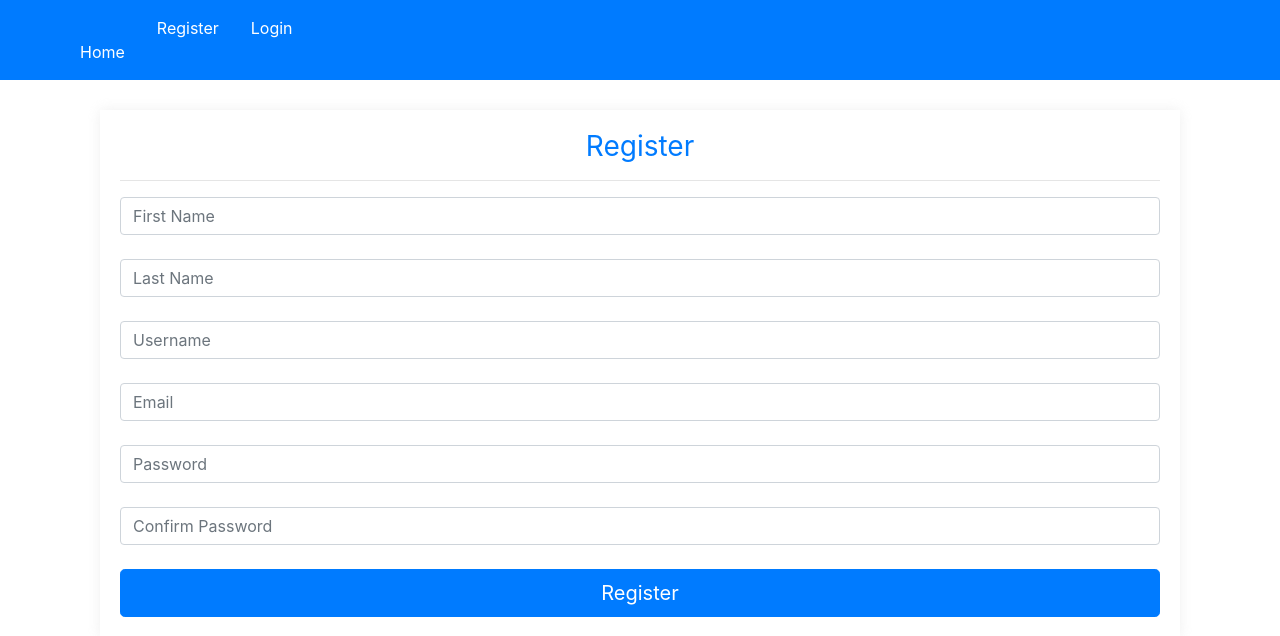
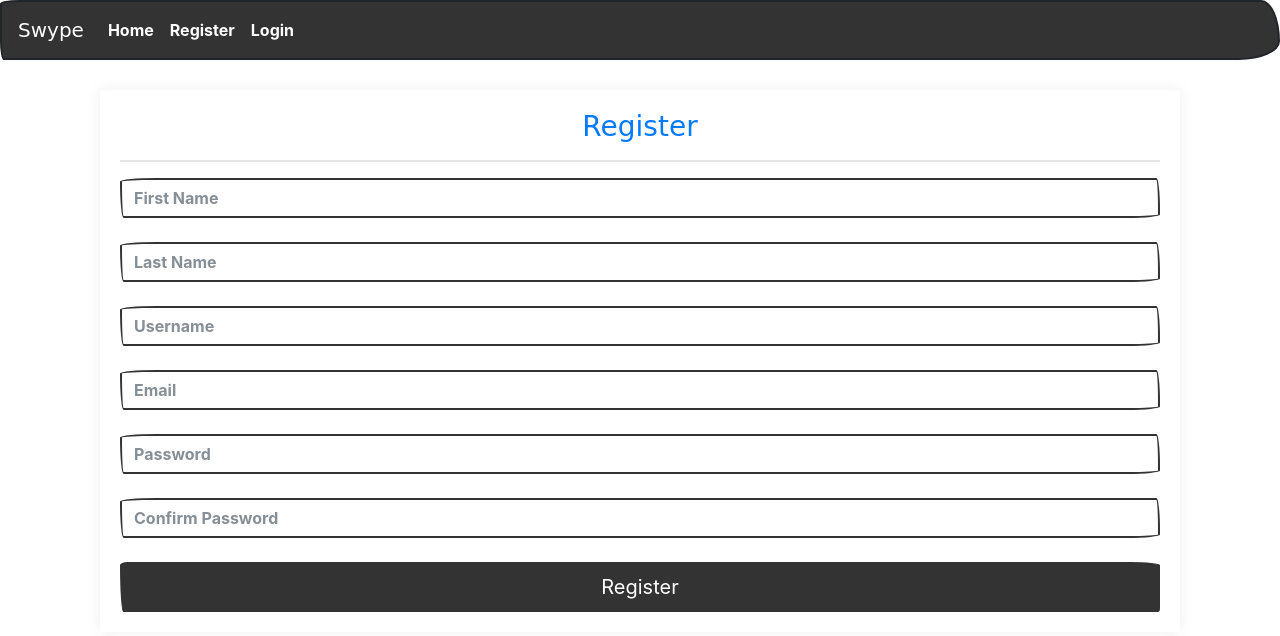
Before and after one commit to pratishrai/Swype, a Django app: page /accounts/register/ in a window 1280 px wide. Shown: the top 636 px of the page. Run offline with Django 3.2, Linux system fonts and the light colour scheme; some libraries are stand-ins or nearby versions; some web fonts are replaced.

Commit message:
Fix navbar

```diff
--- a/static/css/style.css
+++ b/static/css/style.css
@@ -1,16 +1,3 @@
-.navbar{
-
-    background-color: #007bff !important;
-}
-.nava{
-    padding: 0px;
-    color: white !important;
-    background-color: #007bff !important;
-}
-.nav-link{
-    color: white !important;
-}
-
 #card {
     background-color: #f00;
     width: 200px;
--- a/templates/base.html
+++ b/templates/base.html
@@ -7,8 +7,9 @@
     <meta charset="utf-8"/>
     <meta content="width=device-width, initial-scale=1, shrink-to-fit=no" name="viewport"/>
     <!-- Bootstrap CSS -->
-    <link crossorigin="anonymous" href="https://maxcdn.bootstrapcdn.com/bootstrap/4.0.0/css/bootstrap.min.css"
-          integrity="sha384-Gn5384xqQ1aoWXA+058RXPxPg6fy4IWvTNh0E263XmFcJlSAwiGgFAW/dAiS6JXm" rel="stylesheet"/>
+    <!-- <link crossorigin="anonymous" href="https://maxcdn.bootstrapcdn.com/bootstrap/4.0.0/css/bootstrap.min.css"
+          integrity="sha384-Gn5384xqQ1aoWXA+058RXPxPg6fy4IWvTNh0E263XmFcJlSAwiGgFAW/dAiS6JXm" rel="stylesheet"/> -->
+    <link rel="stylesheet" href="https://bootswatch.com/4/sketchy/bootstrap.min.css">
     <!--- Static CSS---->
     <link href="{% static 'css/style.css' %}" rel="stylesheet"/>
     <link href="https://fonts.googleapis.com/css2?family=Roboto&display=swap" rel="stylesheet">
@@ -16,26 +17,26 @@
 </head>
 <body>
 <!-- Image and text -->
-<nav class="navbar navbar-expand-lg navbar-light bg-light">
-    <a class="navbar-brand" href="/">
-        <!-- <img src="{% static 'pics/logo.png' %}" width="30" height="30" class="d-inline-block align-top"
-             alt="">Swype</a> -->
-    <button
-            aria-controls="navbarSupportedContent"
-            aria-expanded="false"
-            aria-label="Toggle navigation"
-            class="navbar-toggler"
-            data-target="#navbarSupportedContent"
-            data-toggle="collapse"
-            type="button">
-        <span class="navbar-toggler-icon"> </span>
+<nav class="navbar navbar-expand-lg navbar-dark bg-primary">
+  <a class="navbar-brand" href="/">Swype</a>
+  <button class="navbar-toggler" type="button" data-toggle="collapse" data-target="#navbarColor01" aria-controls="navbarColor01" aria-expanded="false" aria-label="Toggle navigation">
+    <span class="navbar-toggler-icon"></span>
   </button>
-    <div class="collapse navbar-collapse" id="navbarSupportedContent">
-        <div class="mr-auto"></div>
-        <ul class="nav nav-pills">
+
+  <div class="collapse navbar-collapse" id="navbarColor01">
+    <ul class="navbar-nav mr-auto">
+      <li class="nav-item active">
+        <a class="nav-link" href="/">Home <span class="sr-only">(current)</span></a>
+      </li>
+      <!-- <li class="nav-item">
+        <a class="nav-link" href="#">Features</a>
+      </li>
       <li class="nav-item">
-                <a class="nav-link" href="/">Home</a>
+        <a class="nav-link" href="#">Pricing</a>
       </li>
+      <li class="nav-item">
+        <a class="nav-link" href="#">About</a>
+      </li> -->
       {% if user.is_authenticated %}
         <li class="nav-item">
           <a class="nav-link" href="/accounts/logout/">Logout</a>
@@ -49,6 +50,10 @@
         </li>
       {% endif %}
     </ul>
+    <!-- <form class="form-inline my-2 my-lg-0">
+      <input class="form-control mr-sm-2" type="text" placeholder="Search">
+      <button class="btn btn-secondary my-2 my-sm-0" type="submit">Search</button>
+    </form> -->
   </div>
 </nav>
 <div>
--- a/templates/index.html
+++ b/templates/index.html
@@ -11,7 +11,7 @@
 </head>
 <body>
 
-<div>
+<div class="bg-primary">
     <div class="parentDiv">
         <div class="row parentCard" >
 
```
Lines whose indentation alone changed are shown as unchanged.
